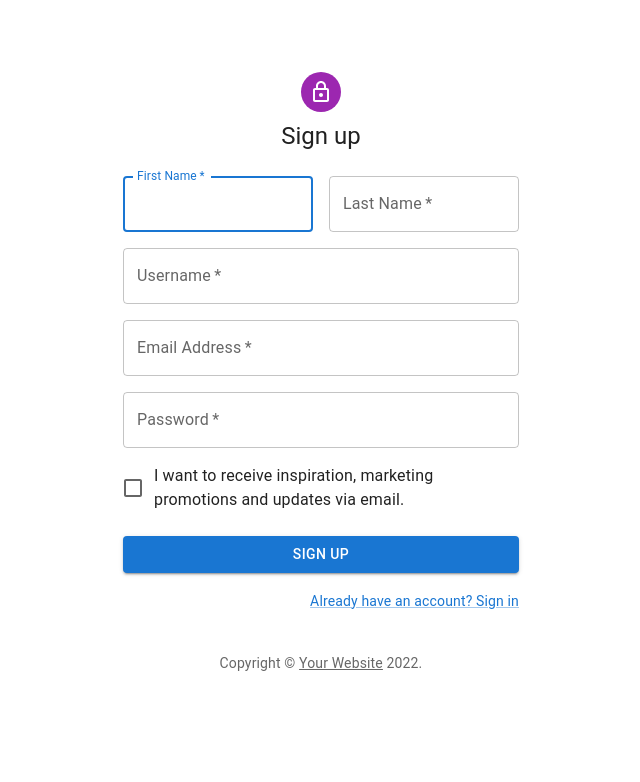
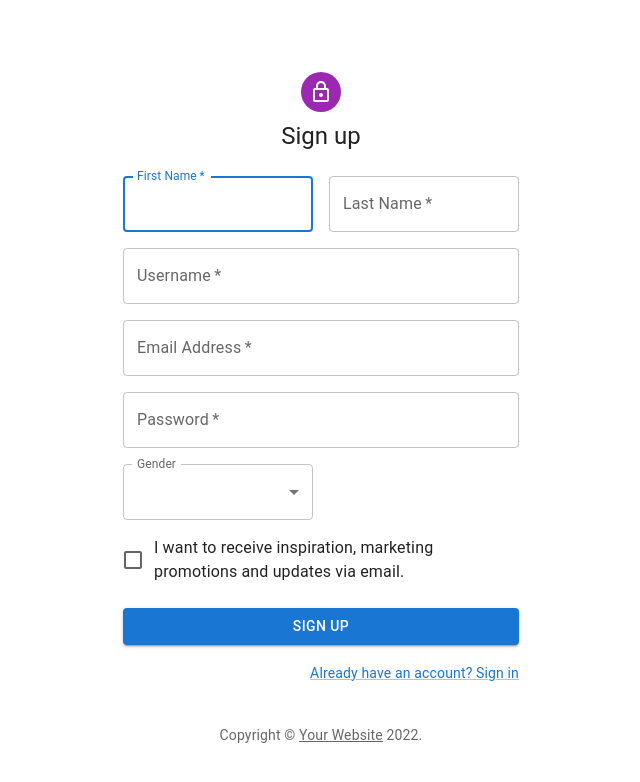
Before and after one commit to AvramescuValentin/Front-end-trip-finder, a React (Create React App) app: page /signUp in a window 1280 px wide. Shown: the top 782 px of the page, without its empty margins (319-959 px from the left). Built offline with nearby package versions, Linux system fonts and the light colour scheme.

Commit message:
update signup

```diff
--- a/package.json
+++ b/package.json
@@ -3,14 +3,17 @@
   "version": "0.1.0",
   "private": true,
   "dependencies": {
+    "@date-io/moment": "^2.13.1",
     "@emotion/react": "^11.7.1",
     "@emotion/styled": "^11.6.0",
     "@mui/icons-material": "^5.3.1",
-    "@mui/material": "^5.3.1",
+    "@mui/lab": "^5.0.0-alpha.67",
+    "@mui/material": "^5.4.0",
     "@testing-library/jest-dom": "^5.14.1",
     "@testing-library/react": "^11.2.7",
     "@testing-library/user-event": "^12.8.3",
     "immer": "^9.0.12",
+    "moment": "^2.29.1",
     "react": "^17.0.2",
     "react-dom": "^17.0.2",
     "react-router-dom": "^5.3.0",
--- a/src/pages/login/SignUp.js
+++ b/src/pages/login/SignUp.js
@@ -8,9 +8,17 @@ import Checkbox from '@mui/material/Checkbox';
 import Link from '@mui/material/Link';
 import Grid from '@mui/material/Grid';
 import Box from '@mui/material/Box';
+import FormControl from '@mui/material/FormControl';
+import Select from '@mui/material/Select';
+import InputLabel from '@mui/material/InputLabel';
+import MenuItem from '@mui/material/MenuItem';
 import LockOutlinedIcon from '@mui/icons-material/LockOutlined';
 import Typography from '@mui/material/Typography';
 import Container from '@mui/material/Container';
+import DateAdapter from '@mui/lab/AdapterMoment';
+import MobileDatePicker from '@mui/lab/MobileDatePicker';
+import LocalizationProvider from '@mui/lab/LocalizationProvider';
+
 import { createTheme, ThemeProvider } from '@mui/material/styles';
 
 function Copyright(props) {
@@ -29,6 +37,18 @@ function Copyright(props) {
 const theme = createTheme();
 
 export default function SignUp() {
+
+    const [valueTime, setValueTime] = React.useState(new Date('2014-08-18T21:11:54'));
+    const [valueGender, setValueGender] = React.useState(0);
+
+    const handleChangeTime = (newValue) => {
+        setValueTime(newValue);
+    };
+
+    const handleChangeGender = (event) => {
+        setValueGender(event.target.value);
+    };
+
     const handleSubmit = (event) => {
         event.preventDefault();
         const data = new FormData(event.currentTarget);
@@ -111,6 +131,34 @@ export default function SignUp() {
                                     autoComplete="new-password"
                                 />
                             </Grid>
+                            <Grid item xs={12} sm={6}>
+                                <FormControl fullWidth>
+                                    <InputLabel id="demo-simple-select-label">Gender</InputLabel>
+                                    <Select
+                                        labelId="demo-simple-select-label"
+                                        id="demo-simple-select"
+                                        value={valueGender}
+                                        label="Gender"
+                                        onChange={handleChangeGender}
+                                    >
+                                        <MenuItem value={1}>Male</MenuItem>
+                                        <MenuItem value={2}>Female</MenuItem>
+                                        <MenuItem value={3}>Other</MenuItem>
+                                        <MenuItem value={4}>Not specify</MenuItem>
+                                    </Select>
+                                </FormControl>
+                            </Grid>
+                            <Grid item item xs={12} sm={6}>
+                                <LocalizationProvider dateAdapter={DateAdapter}>
+                                    <MobileDatePicker
+                                        label="Birthday date"
+                                        inputFormat="DD/MM/yyyy"
+                                        value={valueTime}
+                                        onChange={handleChangeTime}
+                                        renderInput={(params) => <TextField {...params} />}
+                                    />
+                                </LocalizationProvider>
+                            </Grid>
                             <Grid item xs={12}>
                                 <FormControlLabel
                                     control={<Checkbox value="allowExtraEmails" color="primary" />}
```
Also changed, not shown: 1 other file (tests, documents, lock files or other folders).
